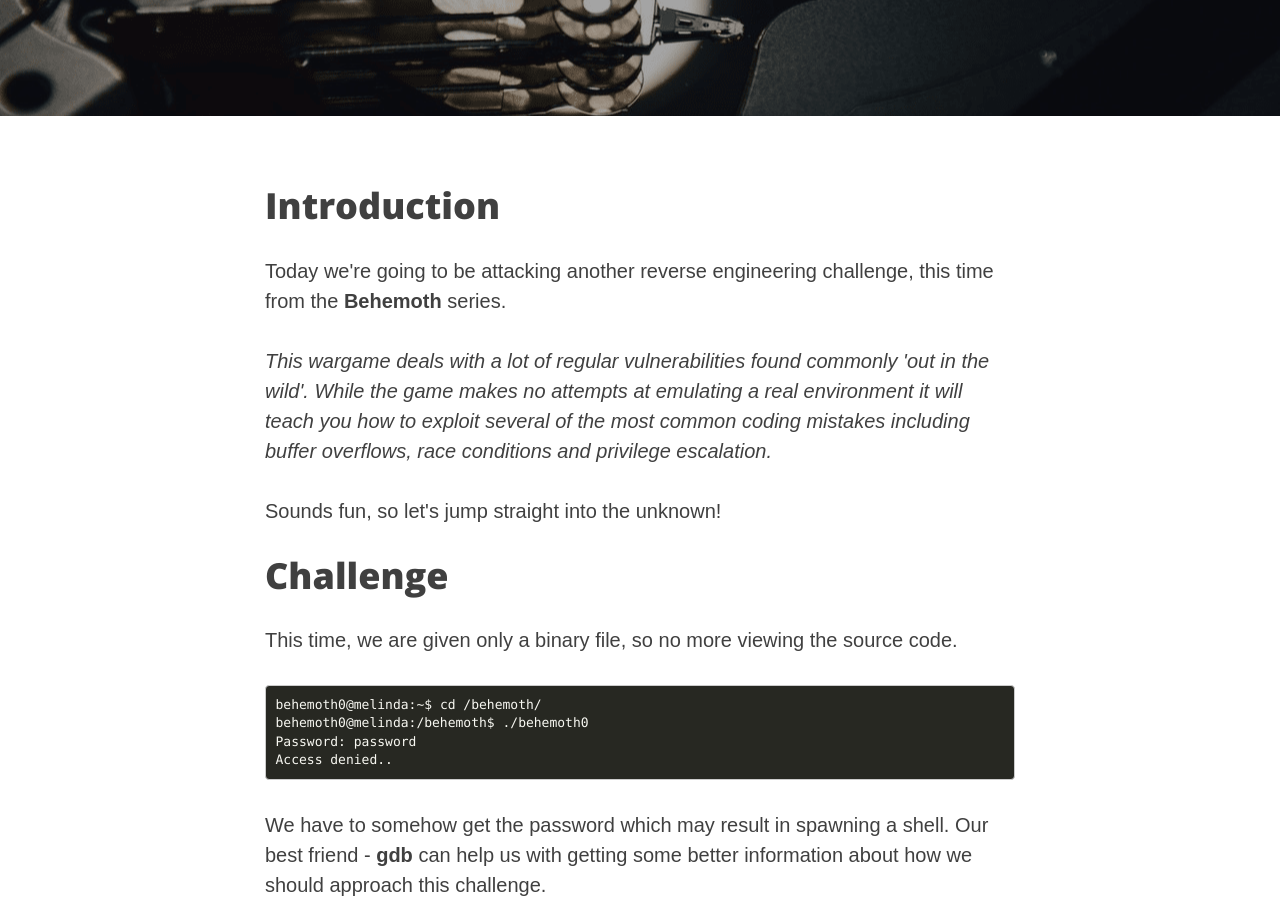
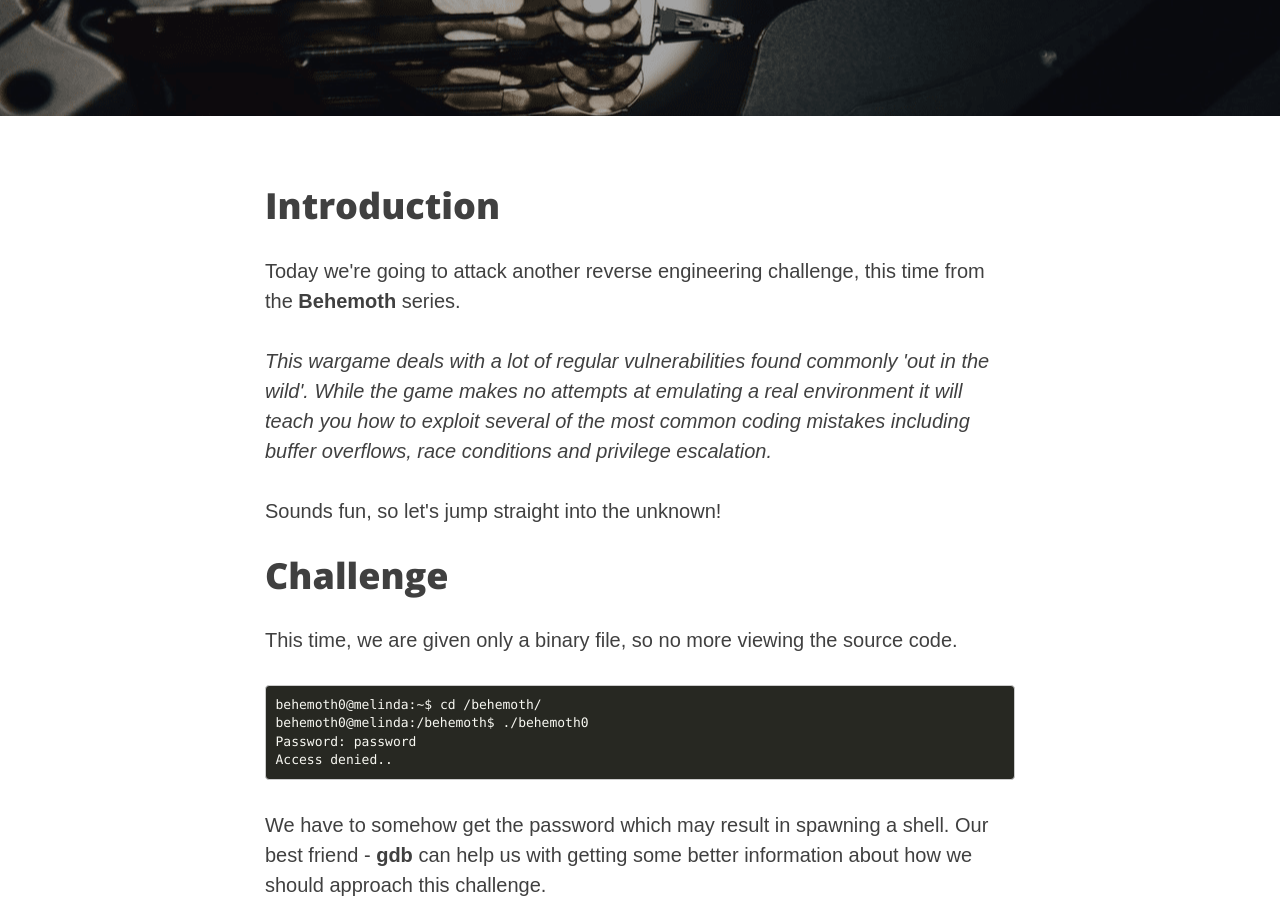
Before and after one commit to W3ndige/rootnetsec.github.io, a Jekyll site: the page built from _posts/2017-03-12-overthewire.org-behemoth-1.markdown, in a window 1280 px wide and 900 px high, scrolled down 420 px. Built offline with Jekyll 4.4.1, drawn with Linux system fonts in a browser that asks for light colours; nearby versions of some CDN libraries; some web fonts are replaced; comment, search, counter and statistics services are not loaded.

Commit message:
More errors

```diff
--- a/_posts/2017-03-12-overthewire.org-behemoth-1.markdown
+++ b/_posts/2017-03-12-overthewire.org-behemoth-1.markdown
@@ -9,7 +9,7 @@ category: Overthewire
 ---
 <h1>Introduction</h1>
 
-<p>Today we're going to be attacking another reverse engineering challenge, this time from the <b>Behemoth</b> series. </p>
+<p>Today we're going to attack another reverse engineering challenge, this time from the <b>Behemoth</b> series. </p>
 
 <p><i>This wargame deals with a lot of regular vulnerabilities found commonly 'out
 in the wild'. While the game makes no attempts at emulating a real environment
```
